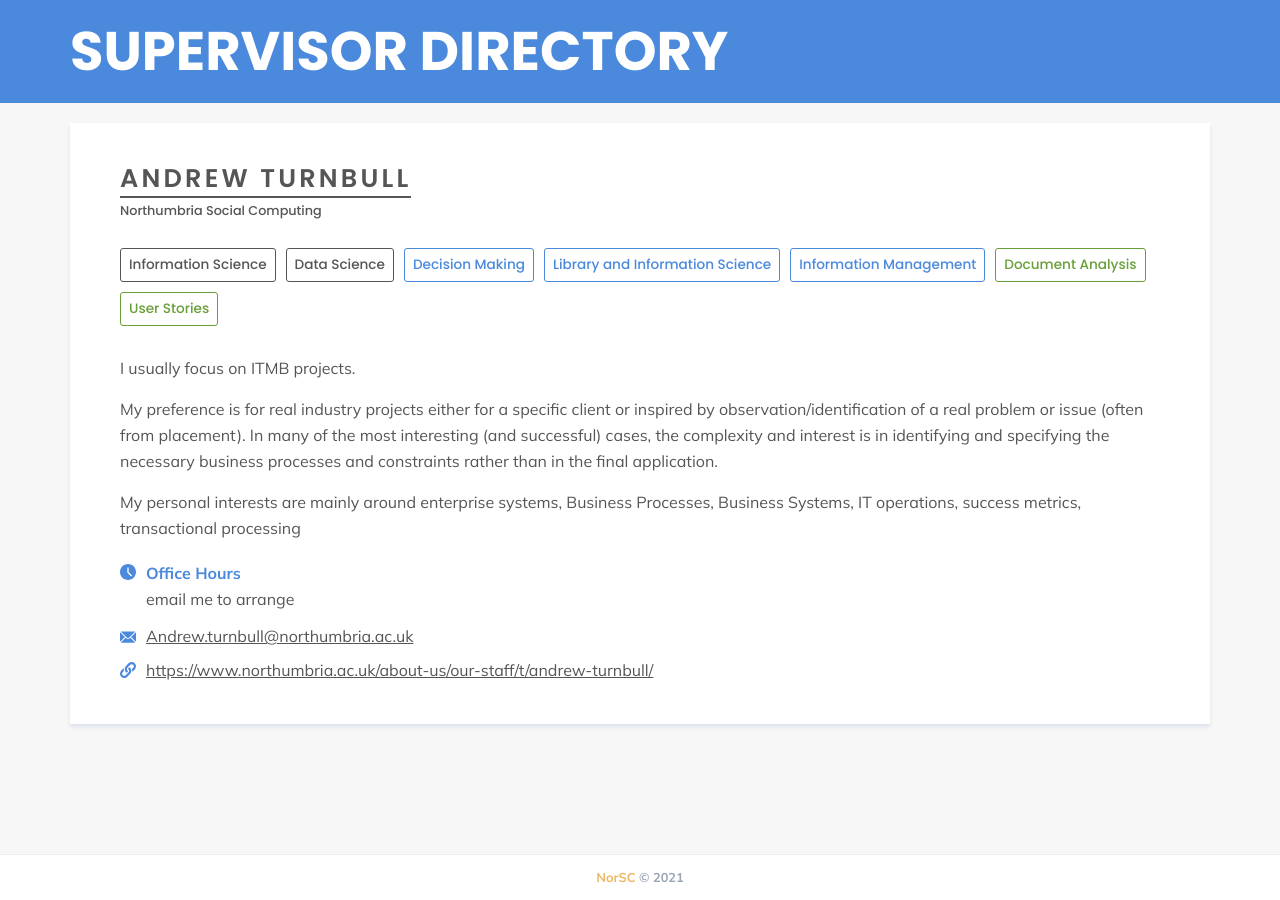
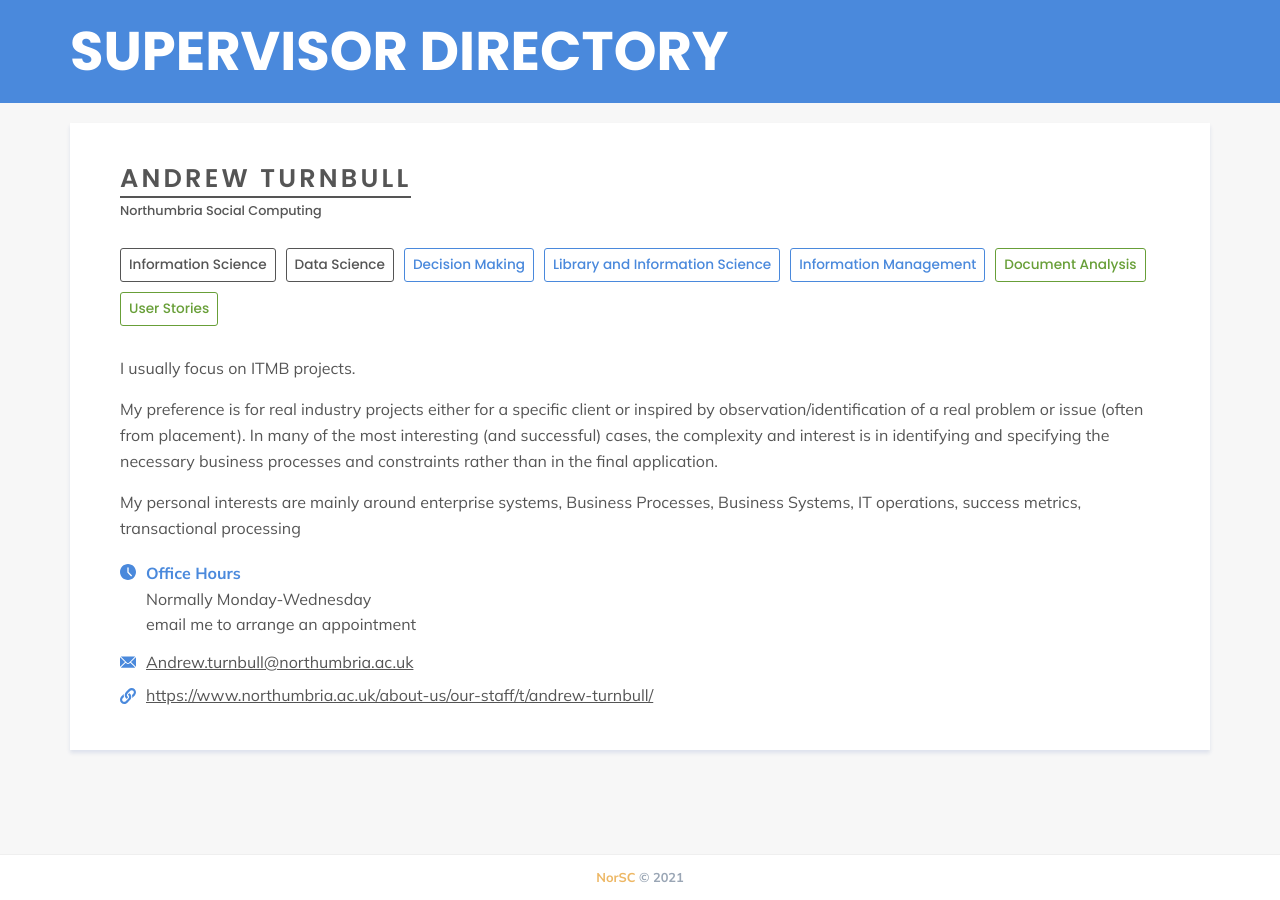
Before and after one commit to NorSC/supervisor-search, a Jekyll site: the page built from _supervisors/andrew-turnbull.md, in a window 1280 px wide. Built offline with Jekyll 4.4.1, drawn with Linux system fonts in a browser that asks for light colours; a script that is not in the unit is left out.

Commit message:
Update Supervisors “andrew-turnbull”

```diff
--- a/_supervisors/andrew-turnbull.md
+++ b/_supervisors/andrew-turnbull.md
@@ -4,7 +4,9 @@
 available: true
 email: Andrew.turnbull@northumbria.ac.uk
 website: https://www.northumbria.ac.uk/about-us/our-staff/t/andrew-turnbull/
-office_hours: email me to arrange
+office_hours: |-
+  Normally Monday-Wednesday
+  email me to arrange an appointment
 research_group: Northumbria Social Computing
 research_themes:
   - Information Science
```
